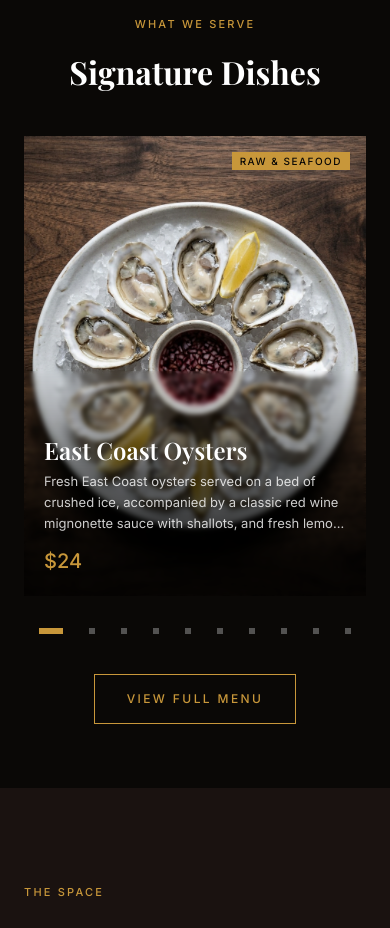
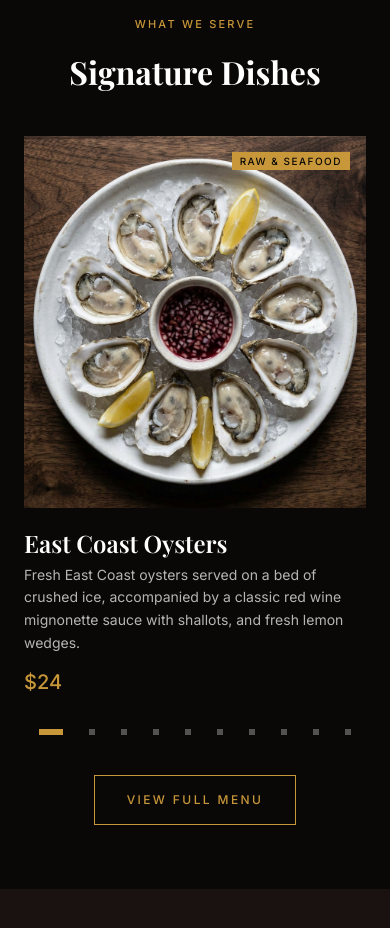
Before and after one commit to evgenii-landau/ember-steakhouse, a Next.js app: page / in a window 390 px wide. Shown: the part 2240-3168 px from the top of the page. Built offline with nearby package versions, Linux system fonts and the light colour scheme; a web font is replaced by a local one.

Commit message:
change carusel mobile version

```diff
--- a/src/components/sections/MenuHighlights.tsx
+++ b/src/components/sections/MenuHighlights.tsx
@@ -227,7 +227,8 @@ function MobileSlider() {
       >
         {MENU_ITEMS.map((item) => (
           <div key={item.id} className="w-full shrink-0 snap-center">
-            <article className="relative h-[56svh] max-h-[460px] min-h-[330px] w-full overflow-hidden">
+            {/* Photo — fully visible, nothing on top of it but the category badge */}
+            <div className="relative h-[44svh] max-h-[400px] min-h-[260px] w-full overflow-hidden">
               <Image
                 src={item.image}
                 alt={item.name}
@@ -236,33 +237,25 @@ function MobileSlider() {
                 draggable={false}
                 className="object-cover"
               />
-
-              {/* Category badge */}
               <div className="absolute top-4 right-4 z-20 bg-ember-gold px-2 py-1 flex items-center justify-center">
                 <span className="font-sans text-[10px] uppercase tracking-[0.15em] text-ember-black font-medium leading-none">
                   {item.category}
                 </span>
               </div>
+            </div>
 
-              {/* Info on a translucent, frosted backing for readability */}
-              <div
-                className="absolute inset-x-0 bottom-0 z-10 p-5 pt-16"
-                style={{
-                  backdropFilter: 'blur(2px)',
-                  background: 'linear-gradient(to top, rgba(0,0,0,0.88) 15%, rgba(0,0,0,0.55) 55%, transparent)',
-                }}
-              >
+            {/* Info — below the photo, on the section's dark background */}
+            <div className="pt-5">
               <h3 className="font-display text-[24px] font-semibold text-white leading-tight mb-1.5">
                 {item.name}
               </h3>
-                <p className="font-sans text-[13px] text-white/80 leading-relaxed mb-3 line-clamp-3">
+              <p className="font-sans text-[14px] text-white/70 leading-relaxed mb-3">
                 {item.description}
               </p>
               <span className="font-sans text-[20px] text-ember-gold font-medium">
                 {item.price}
               </span>
             </div>
-            </article>
           </div>
         ))}
       </div>
```
Lines whose indentation alone changed are shown as unchanged.
